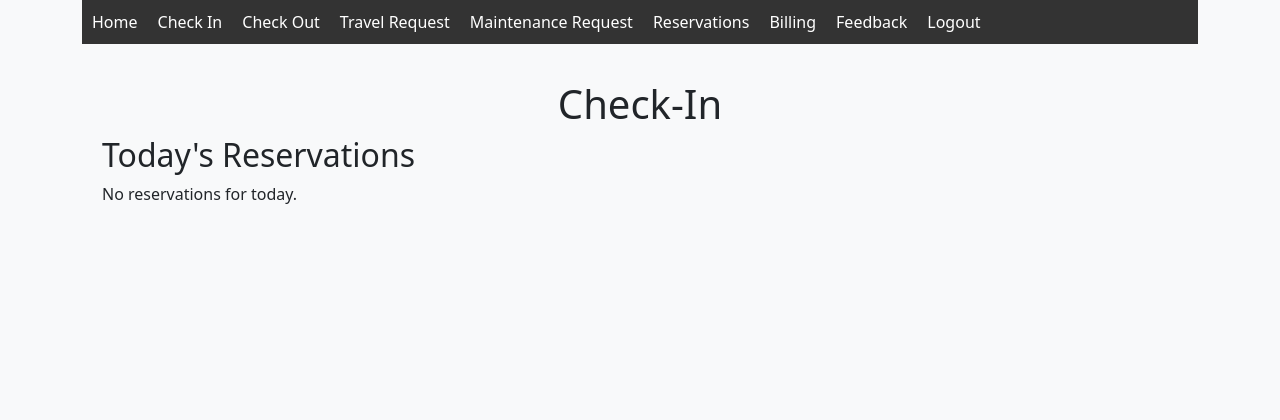
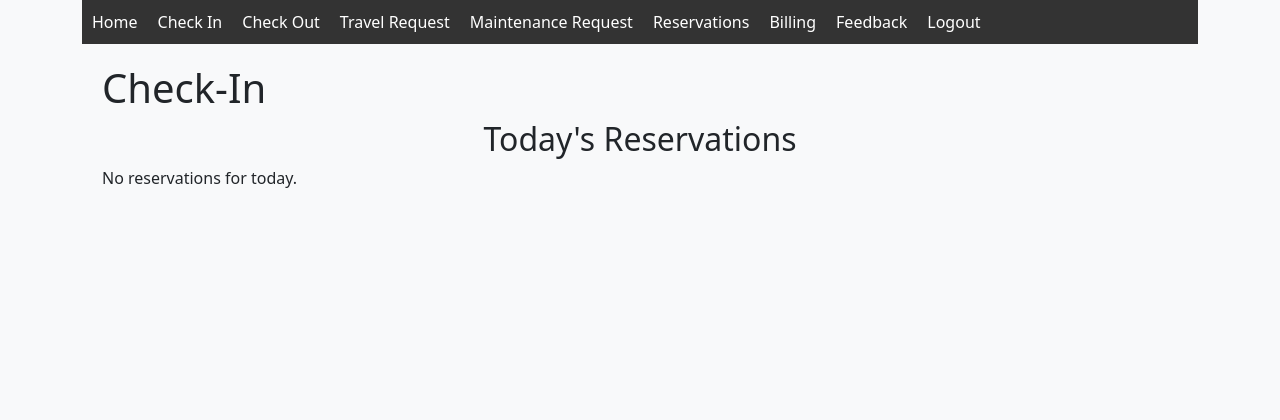
Before and after one commit to Pra-Ag/CS432_Guest_House_Portal_IITGN, a Flask app: page /hospitality_staff_dashboard/check_in in a window 1280 px wide. Shown: the top 420 px of the page. Run offline with Flask 3, Linux system fonts and the light colour scheme; a user stored in the database is signed in; data comes from the database, SQL or seed files in the repository; parts of the project's set-up code (start-up, migrations or seed data) failed here and were passed over.

Commit message:
Final Update

```diff
--- a/templates/check_in.html
+++ b/templates/check_in.html
@@ -1,9 +1,9 @@
 {% extends 'hospitality_staff_dashboard.html' %}
 
 {% block content %}
-<h1 class="text-center mt-3">Check-In</h1>
+<h1>Check-In</h1>
 
-<h2 class="mt-2">Today's Reservations</h2>
+<h2 class="text-center">Today's Reservations</h2>
 {% if reservations %}
 <div style="max-height: 300px; max-width: 1500px; overflow-y: scroll;">
     <table class="table table-bordered table-striped">
@@ -30,7 +30,7 @@
                 <td>{{ reservation.room_type }}</td>
                 <td>{{ reservation.specially_enabled_room_required }}</td>
                 <td>
-                    <form method="post" action="{{ url_for('hospitality_staff_dashboard.add_guest', reservation_id = reservation.reservation_id) }}">
+                    <form method="post" action="{{ url_for('hospitality_staff_dashboard.add_guest_1', reservation_id = reservation.reservation_id) }}">
                         <input type="submit" value="Add Guest">
                     </form>
                 </td>
--- a/templates/new_booking.html
+++ b/templates/new_booking.html
@@ -26,12 +26,6 @@
                     <form method="POST" action="{{ url_for('iitgn_member_dashboard.new_booking') }}">
 
                         {{ form.csrf_token }}
-                        <!-- <div class="row mt-3">
-                            <div class="col">
-                                {{ form.iitgn_id.label }} {{ form.iitgn_id }}
-                            </div>
-
-                        </div> -->
                         <div class="row mt-2">
                             <div class="col">
                                 {{ form.email_id.label }} {{ form.email_id }}
```
